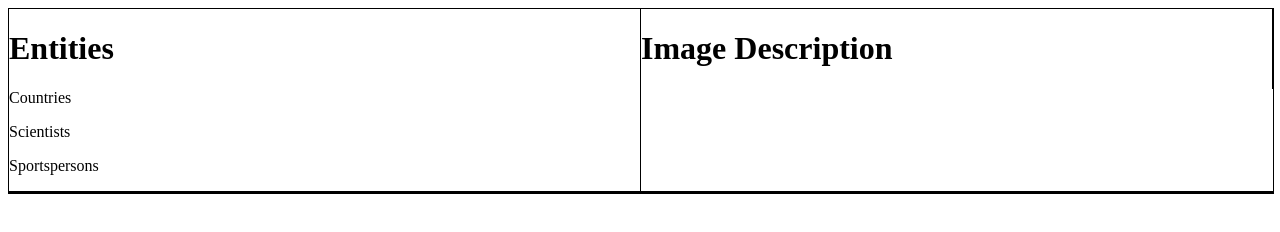
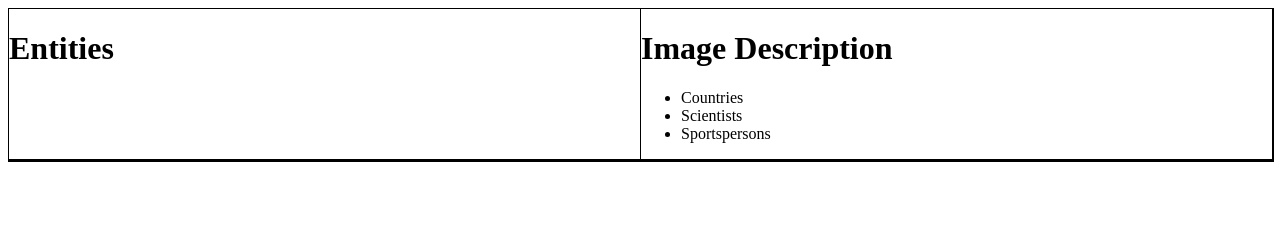
Before and after one commit to Malhar-Limaye-Zero/Assignment2, a plain HTML site: page index.html in a window 1280 px wide. Drawn offline with Linux system fonts and the light colour scheme.

Commit message:
made entities into list

```diff
--- a/index.html
+++ b/index.html
@@ -10,9 +10,14 @@
     <body>
         <div>
             <div class="vsplit">
-                <div class="hsplit" id="en-bar"><h1>Entities</h1></div>
+                <div class="hsplit">
+                    <h1>Entities</h1>
+
+                </div>
                 <div class="hsplit">
                     <h1>Image Description</h1>
+                    <ul id="en-bar">
+                    </ul>
                     <div id="desc-bar"></div>
                 </div>
             </div>
--- a/script.js
+++ b/script.js
@@ -28,7 +28,7 @@ class Main
         const entitycontainer = document.querySelector("#en-bar");
         for(const ent of this.entitylist)
         {
-            const para = document.createElement("p");
+            const para = document.createElement("li");
             para.textContent = ent.name;
             para.addEventListener('click',ent.imagerender);
             entitycontainer.appendChild(para);
```
